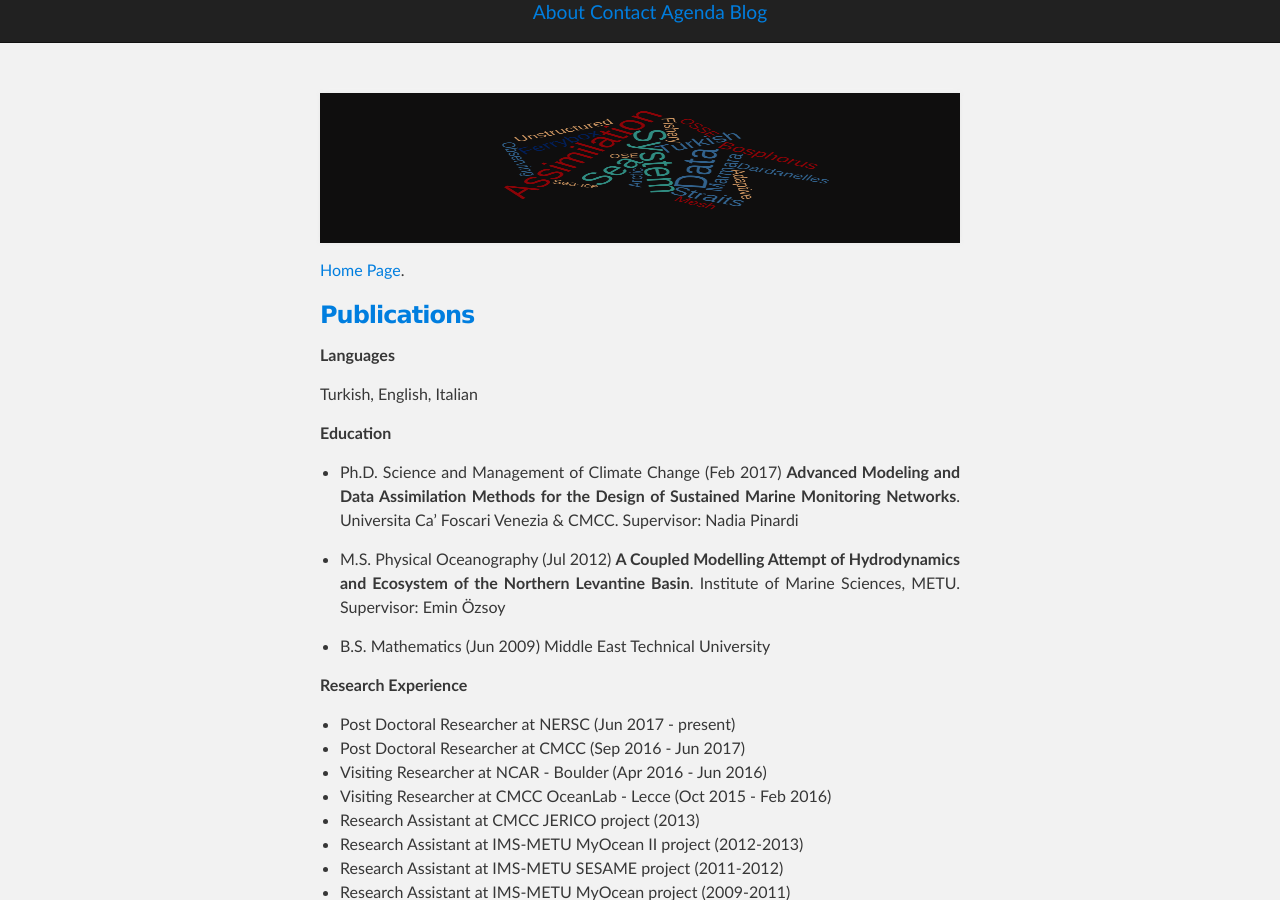
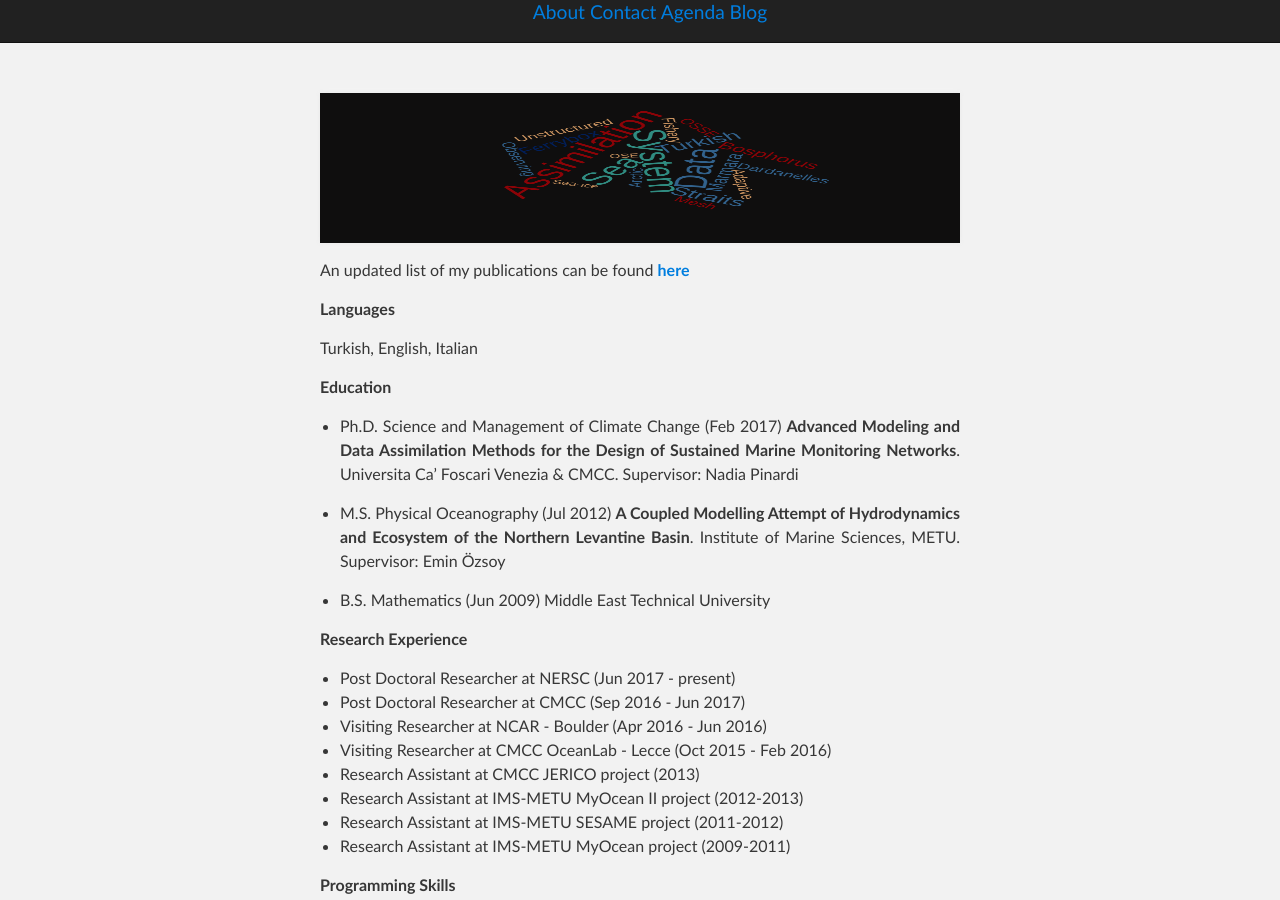
Before and after one commit to aydogduali/aydogduali.github.io, a Jekyll site: the page built from about/index.md, in a window 1280 px wide and 900 px high, scrolled down 413 px. Built offline with Jekyll 4.4.1, drawn with Linux system fonts in a browser that asks for light colours; the repository's description, which GitHub fills in, is left out.

Commit message:
updated order

```diff
--- a/about/index.md
+++ b/about/index.md
@@ -3,9 +3,7 @@ layout: default
 ---
 ![](../pics/wordcloud.png){:height="150px" width="640px"}
 
-[Home Page](/index).
-
-### **[Publications](/about/publication)**
+An updated list of my publications can be found **[here](/about/publication)**
 
 **Languages**
 
```
